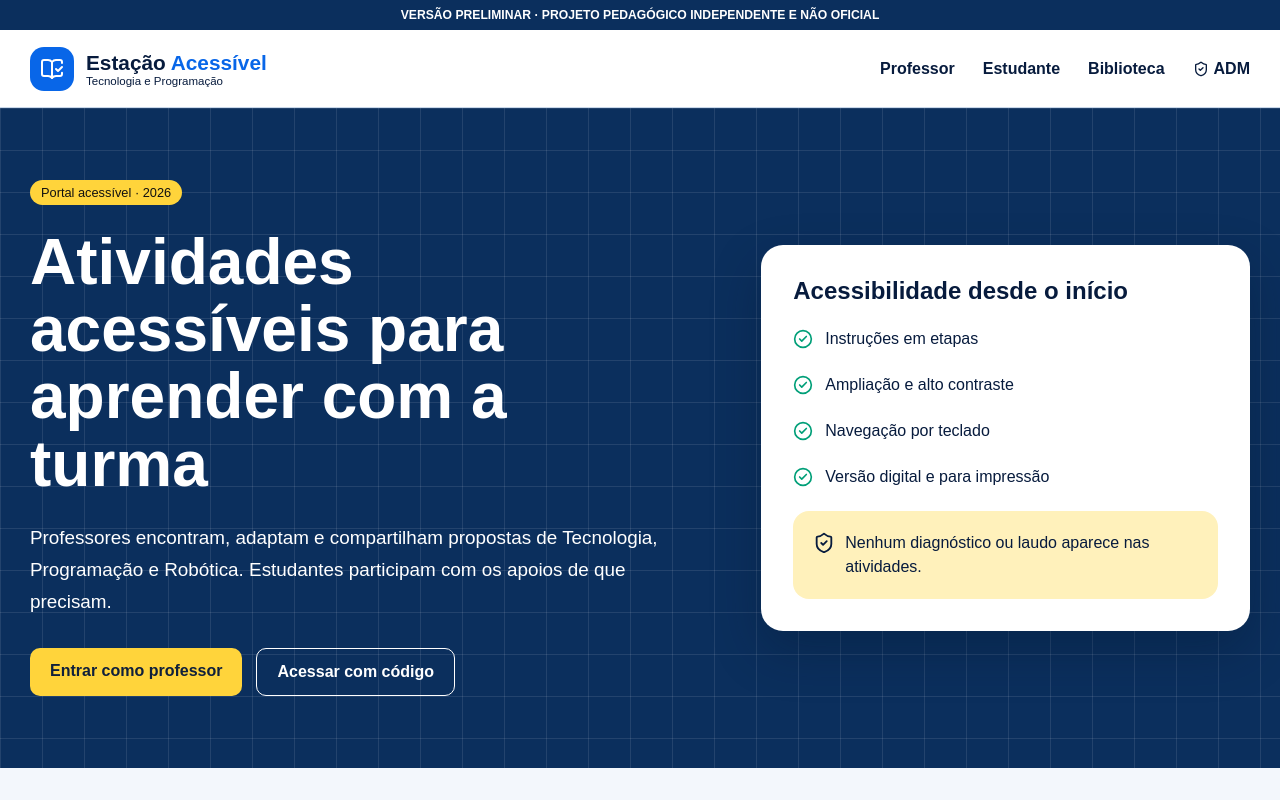
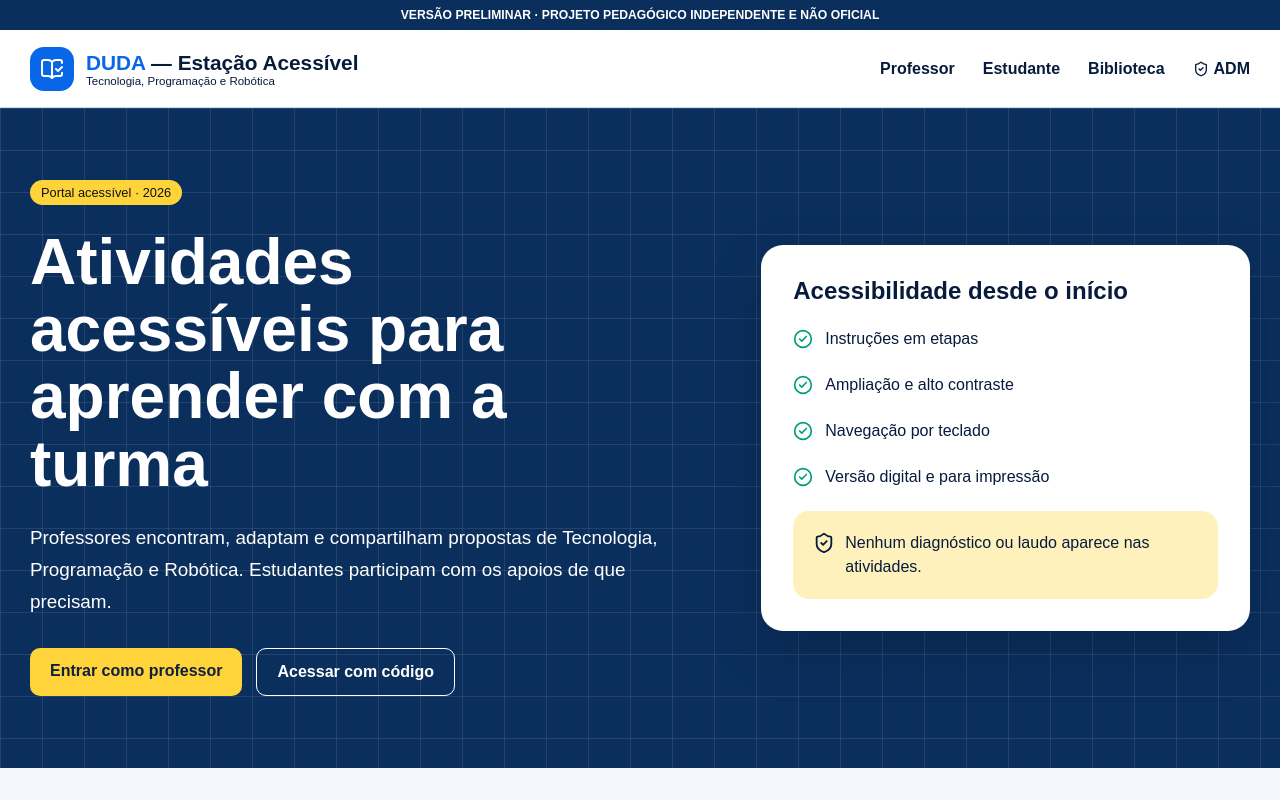
Before and after one commit to CelloStarck13/estacao-acessivel, a Next.js app: page / in a window 1280 px wide. Shown: the top 800 px of the page. Built offline with nearby package versions, Linux system fonts and the light colour scheme.

Commit message:
Atualizar marca principal para DUDA — Estação Acessível

```diff
--- a/components/header.tsx
+++ b/components/header.tsx
@@ -8,7 +8,7 @@ export function Header() {
       <header className="header">
         <Link className="brand" href="/">
           <span className="brandIcon"><BookOpenCheck aria-hidden="true" /></span>
-          <span><strong>Estação <em>Acessível</em></strong><small>Tecnologia e Programação</small></span>
+          <span><strong><em>DUDA</em> — Estação Acessível</strong><small>Tecnologia, Programação e Robótica</small></span>
         </Link>
         <nav aria-label="Navegação principal">
           <Link href="/professor">Professor</Link>
```
